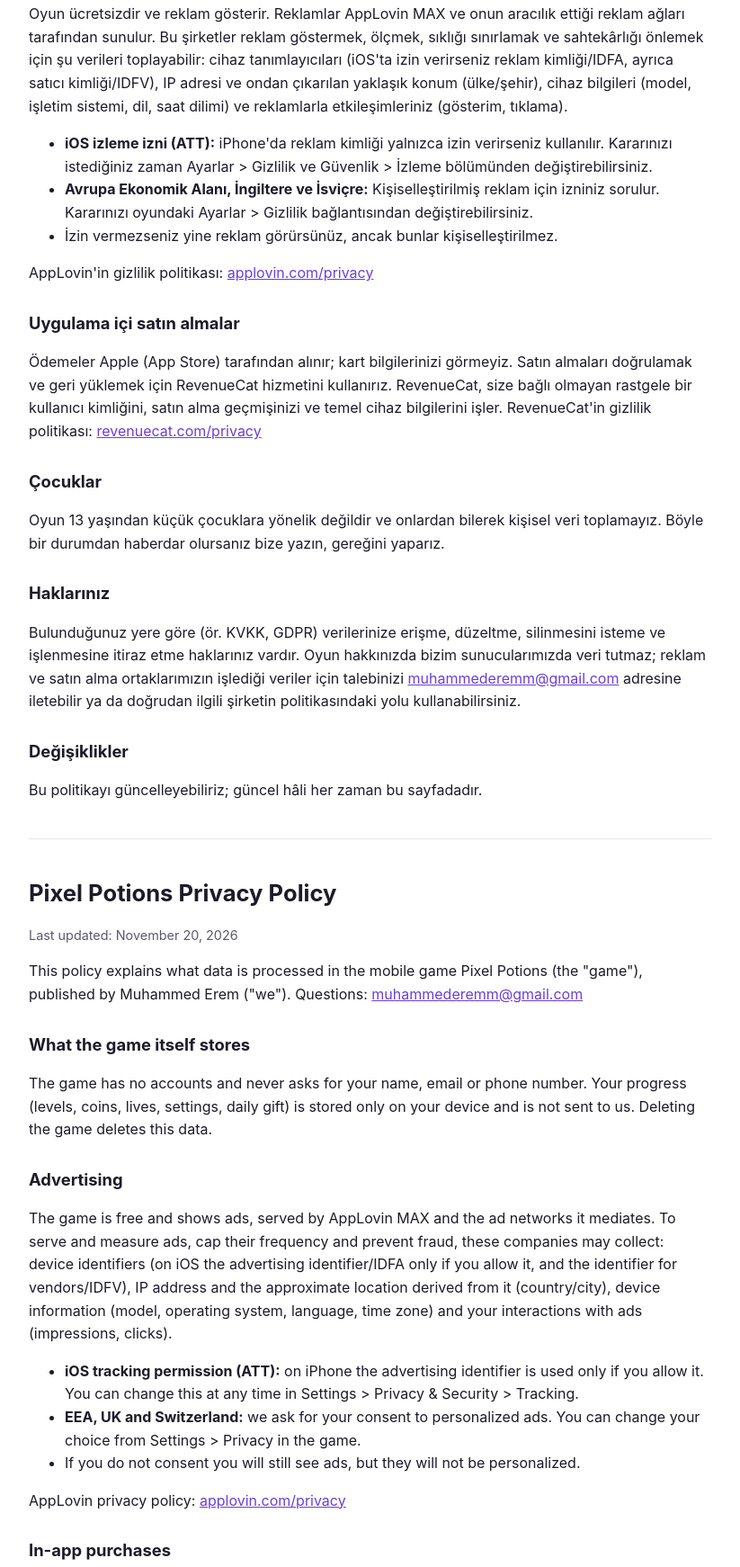
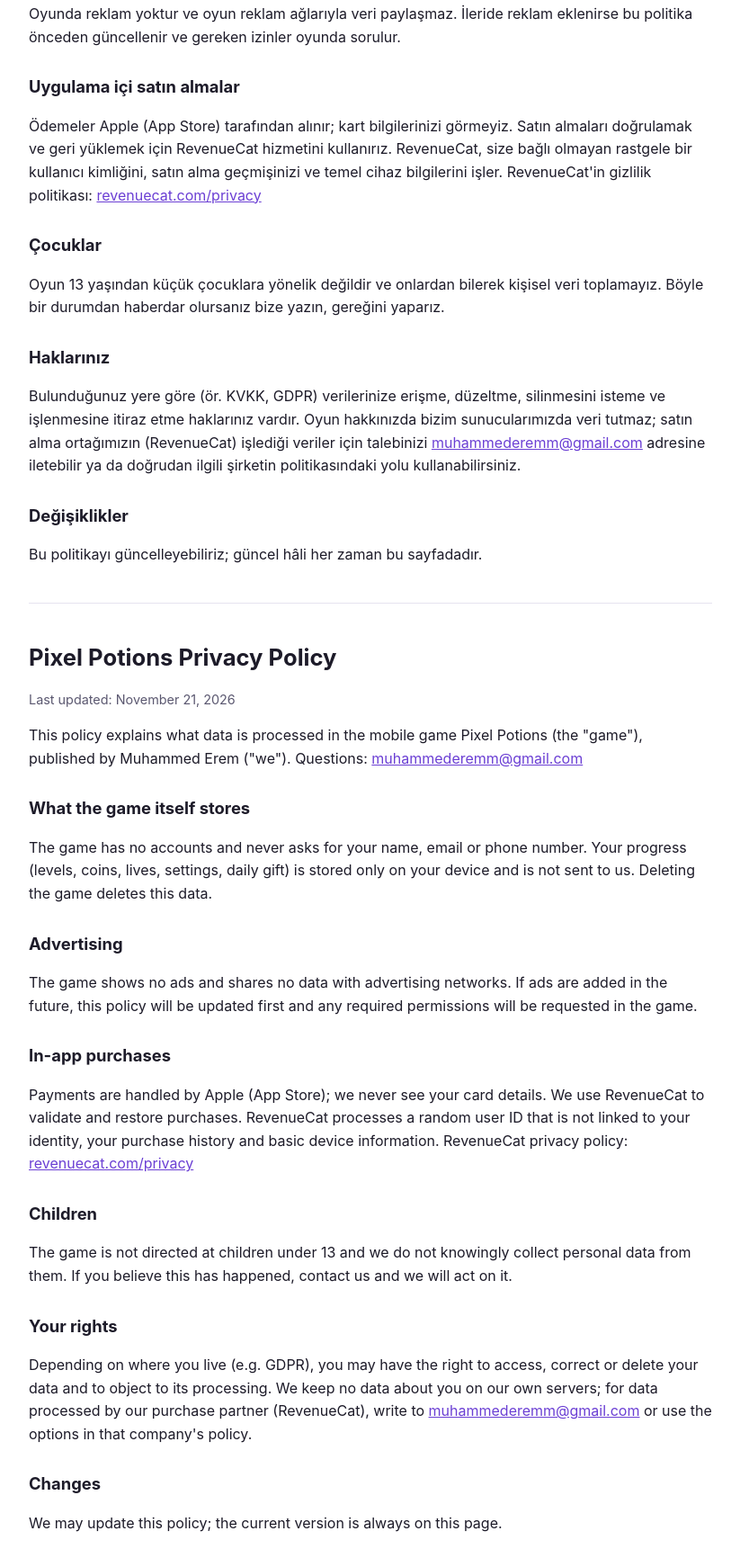
Before and after one commit to muhammederem/pixelpotions, a plain HTML site: page privacy.html in a window 1280 px wide. Shown: the part 413-2155 px from the top of the page at 90% size, without its empty margins (228-1051 px from the left). Drawn offline with Linux system fonts and the light colour scheme.

Commit message:
Reklamsiz surum: gizlilik ve destek metinleri guncellendi

```diff
--- a/privacy.html
+++ b/privacy.html
@@ -23,7 +23,7 @@
 
 <section id="tr">
 <h1>Pixel Potions Gizlilik Politikası</h1>
-<p class="muted">Son güncelleme: 20 Kasım 2026</p>
+<p class="muted">Son güncelleme: 21 Kasım 2026</p>
 
 <p>Bu politika, Muhammed Erem ("biz") tarafından yayınlanan Pixel Potions mobil oyununda ("oyun") hangi verilerin nasıl işlendiğini anlatır. Sorularınız için: <a href="mailto:muhammederemm@gmail.com">muhammederemm@gmail.com</a></p>
 
@@ -31,13 +31,7 @@
 <p>Oyun hesap açtırmaz; adınızı, e-postanızı ya da telefon numaranızı istemez. Oyundaki ilerlemeniz (level, coin, canlar, ayarlar, günlük hediye) yalnızca cihazınızda saklanır ve bize gönderilmez. Oyunu silerseniz bu veriler de silinir.</p>
 
 <h2>Reklamlar</h2>
-<p>Oyun ücretsizdir ve reklam gösterir. Reklamlar AppLovin MAX ve onun aracılık ettiği reklam ağları tarafından sunulur. Bu şirketler reklam göstermek, ölçmek, sıklığı sınırlamak ve sahtekârlığı önlemek için şu verileri toplayabilir: cihaz tanımlayıcıları (iOS'ta izin verirseniz reklam kimliği/IDFA, ayrıca satıcı kimliği/IDFV), IP adresi ve ondan çıkarılan yaklaşık konum (ülke/şehir), cihaz bilgileri (model, işletim sistemi, dil, saat dilimi) ve reklamlarla etkileşimleriniz (gösterim, tıklama).</p>
-<ul>
-  <li><strong>iOS izleme izni (ATT):</strong> iPhone'da reklam kimliği yalnızca izin verirseniz kullanılır. Kararınızı istediğiniz zaman Ayarlar &gt; Gizlilik ve Güvenlik &gt; İzleme bölümünden değiştirebilirsiniz.</li>
-  <li><strong>Avrupa Ekonomik Alanı, İngiltere ve İsviçre:</strong> Kişiselleştirilmiş reklam için izniniz sorulur. Kararınızı oyundaki Ayarlar &gt; Gizlilik bağlantısından değiştirebilirsiniz.</li>
-  <li>İzin vermezseniz yine reklam görürsünüz, ancak bunlar kişiselleştirilmez.</li>
-</ul>
-<p>AppLovin'in gizlilik politikası: <a href="https://www.applovin.com/privacy/">applovin.com/privacy</a></p>
+<p>Oyunda reklam yoktur ve oyun reklam ağlarıyla veri paylaşmaz. İleride reklam eklenirse bu politika önceden güncellenir ve gereken izinler oyunda sorulur.</p>
 
 <h2>Uygulama içi satın almalar</h2>
 <p>Ödemeler Apple (App Store) tarafından alınır; kart bilgilerinizi görmeyiz. Satın almaları doğrulamak ve geri yüklemek için RevenueCat hizmetini kullanırız. RevenueCat, size bağlı olmayan rastgele bir kullanıcı kimliğini, satın alma geçmişinizi ve temel cihaz bilgilerini işler. RevenueCat'in gizlilik politikası: <a href="https://www.revenuecat.com/privacy">revenuecat.com/privacy</a></p>
@@ -46,7 +40,7 @@
 <p>Oyun 13 yaşından küçük çocuklara yönelik değildir ve onlardan bilerek kişisel veri toplamayız. Böyle bir durumdan haberdar olursanız bize yazın, gereğini yaparız.</p>
 
 <h2>Haklarınız</h2>
-<p>Bulunduğunuz yere göre (ör. KVKK, GDPR) verilerinize erişme, düzeltme, silinmesini isteme ve işlenmesine itiraz etme haklarınız vardır. Oyun hakkınızda bizim sunucularımızda veri tutmaz; reklam ve satın alma ortaklarımızın işlediği veriler için talebinizi <a href="mailto:muhammederemm@gmail.com">muhammederemm@gmail.com</a> adresine iletebilir ya da doğrudan ilgili şirketin politikasındaki yolu kullanabilirsiniz.</p>
+<p>Bulunduğunuz yere göre (ör. KVKK, GDPR) verilerinize erişme, düzeltme, silinmesini isteme ve işlenmesine itiraz etme haklarınız vardır. Oyun hakkınızda bizim sunucularımızda veri tutmaz; satın alma ortağımızın (RevenueCat) işlediği veriler için talebinizi <a href="mailto:muhammederemm@gmail.com">muhammederemm@gmail.com</a> adresine iletebilir ya da doğrudan ilgili şirketin politikasındaki yolu kullanabilirsiniz.</p>
 
 <h2>Değişiklikler</h2>
 <p>Bu politikayı güncelleyebiliriz; güncel hâli her zaman bu sayfadadır.</p>
@@ -56,7 +50,7 @@
 
 <section id="en" lang="en">
 <h1>Pixel Potions Privacy Policy</h1>
-<p class="muted">Last updated: November 20, 2026</p>
+<p class="muted">Last updated: November 21, 2026</p>
 
 <p>This policy explains what data is processed in the mobile game Pixel Potions (the "game"), published by Muhammed Erem ("we"). Questions: <a href="mailto:muhammederemm@gmail.com">muhammederemm@gmail.com</a></p>
 
@@ -64,13 +58,7 @@
 <p>The game has no accounts and never asks for your name, email or phone number. Your progress (levels, coins, lives, settings, daily gift) is stored only on your device and is not sent to us. Deleting the game deletes this data.</p>
 
 <h2>Advertising</h2>
-<p>The game is free and shows ads, served by AppLovin MAX and the ad networks it mediates. To serve and measure ads, cap their frequency and prevent fraud, these companies may collect: device identifiers (on iOS the advertising identifier/IDFA only if you allow it, and the identifier for vendors/IDFV), IP address and the approximate location derived from it (country/city), device information (model, operating system, language, time zone) and your interactions with ads (impressions, clicks).</p>
-<ul>
-  <li><strong>iOS tracking permission (ATT):</strong> on iPhone the advertising identifier is used only if you allow it. You can change this at any time in Settings &gt; Privacy &amp; Security &gt; Tracking.</li>
-  <li><strong>EEA, UK and Switzerland:</strong> we ask for your consent to personalized ads. You can change your choice from Settings &gt; Privacy in the game.</li>
-  <li>If you do not consent you will still see ads, but they will not be personalized.</li>
-</ul>
-<p>AppLovin privacy policy: <a href="https://www.applovin.com/privacy/">applovin.com/privacy</a></p>
+<p>The game shows no ads and shares no data with advertising networks. If ads are added in the future, this policy will be updated first and any required permissions will be requested in the game.</p>
 
 <h2>In-app purchases</h2>
 <p>Payments are handled by Apple (App Store); we never see your card details. We use RevenueCat to validate and restore purchases. RevenueCat processes a random user ID that is not linked to your identity, your purchase history and basic device information. RevenueCat privacy policy: <a href="https://www.revenuecat.com/privacy">revenuecat.com/privacy</a></p>
@@ -79,7 +67,7 @@
 <p>The game is not directed at children under 13 and we do not knowingly collect personal data from them. If you believe this has happened, contact us and we will act on it.</p>
 
 <h2>Your rights</h2>
-<p>Depending on where you live (e.g. GDPR), you may have the right to access, correct or delete your data and to object to its processing. We keep no data about you on our own servers; for data processed by our advertising and purchase partners, write to <a href="mailto:muhammederemm@gmail.com">muhammederemm@gmail.com</a> or use the options in that company's policy.</p>
+<p>Depending on where you live (e.g. GDPR), you may have the right to access, correct or delete your data and to object to its processing. We keep no data about you on our own servers; for data processed by our purchase partner (RevenueCat), write to <a href="mailto:muhammederemm@gmail.com">muhammederemm@gmail.com</a> or use the options in that company's policy.</p>
 
 <h2>Changes</h2>
 <p>We may update this policy; the current version is always on this page.</p>
```
Also changed, not shown: support.html (+0 -2 lines).
